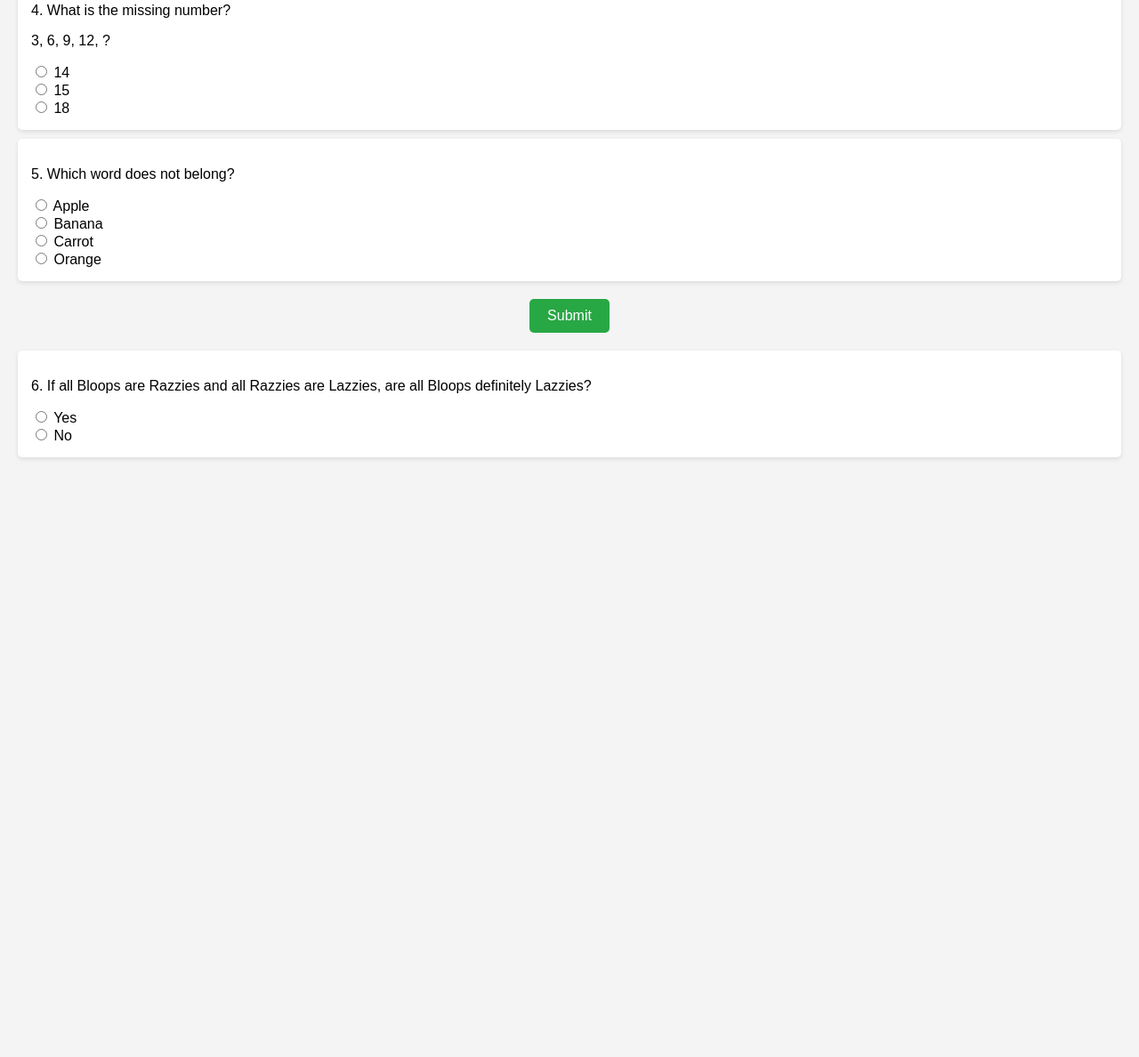
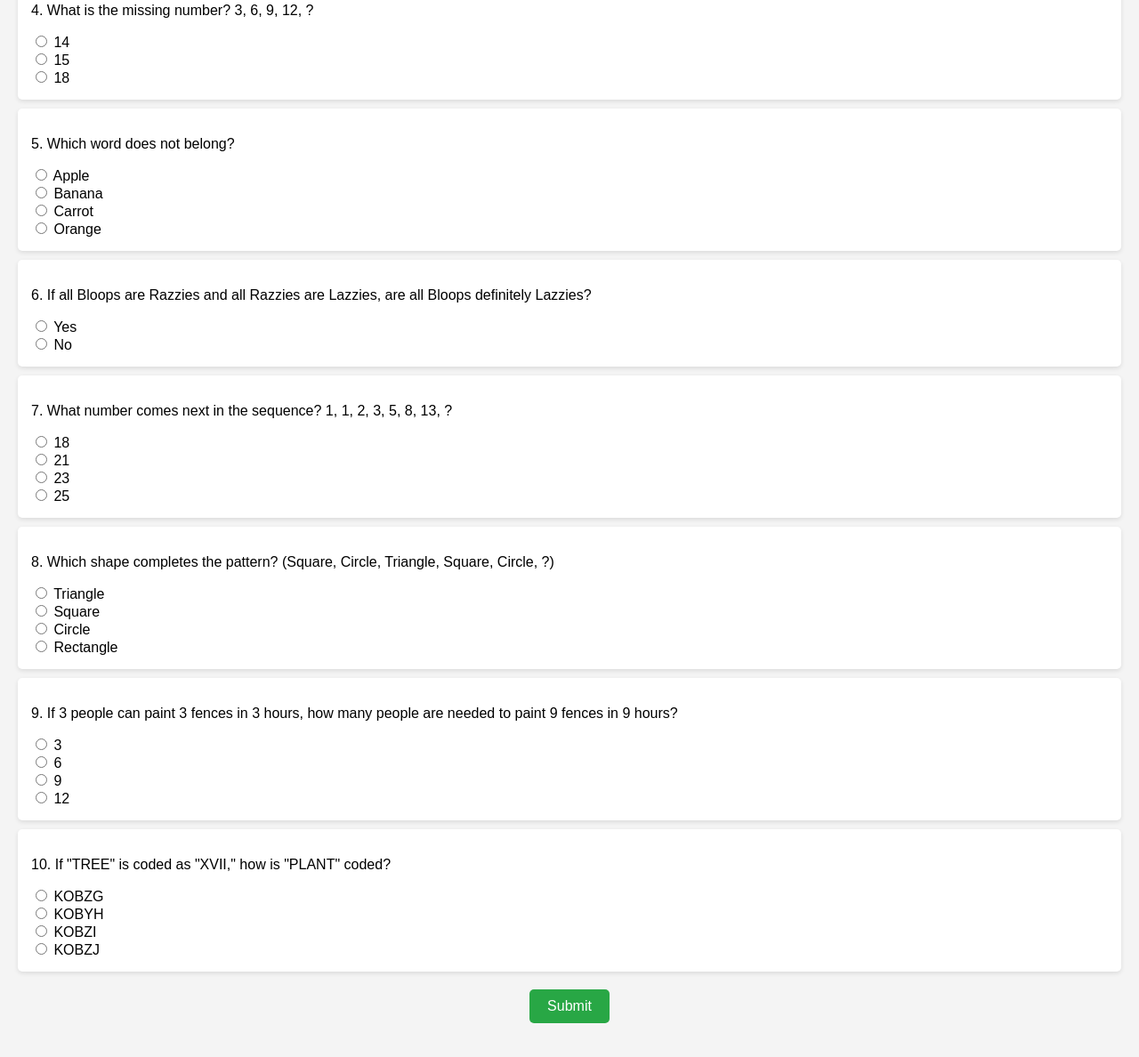
Before and after one commit to rbabakuliyev/IQ-test, a plain HTML site: page index.html in a window 1280 px wide. Shown: the part 578-1766 px from the top of the page at 89% size. Before the commit the page ends 1122 px from the top, so only its background shows below. Drawn offline with Linux system fonts and the light colour scheme.

Commit message:
Update index.html

```diff
--- a/index.html
+++ b/index.html
@@ -3,7 +3,7 @@
 <head>
   <meta charset="UTF-8">
   <meta name="viewport" content="width=device-width, initial-scale=1.0">
-  <title>Traditional IQ Test</title>
+  <title>Traditional and Advanced IQ Test</title>
   <style>
     body {
       font-family: Arial, sans-serif;
@@ -45,9 +45,9 @@
   </style>
 </head>
 <body>
-  <h1>Traditional IQ Test</h1>
+  <h1>Traditional and Advanced IQ Test</h1>
   <div id="quiz">
-    <!-- Question 1 -->
+    <!-- Traditional Questions -->
     <div class="question">
       <p>1. What number comes next in the sequence? 2, 4, 6, 8, ?</p>
       <input type="radio" name="q1" value="a"> 9<br>
@@ -55,7 +55,6 @@
       <input type="radio" name="q1" value="c"> 12<br>
     </div>
 
-    <!-- Question 2 -->
     <div class="question">
       <p>2. Which shape does not belong?</p>
       <input type="radio" name="q2" value="a"> Circle<br>
@@ -64,29 +63,64 @@
       <input type="radio" name="q2" value="d"> Hexagon<br>
     </div>
 
-    <!-- Question 3 -->
     <div class="question">
       <p>3. If all Bloops are Razzies and all Razzies are Lazzies, are all Bloops definitely Lazzies?</p>
       <input type="radio" name="q3" value="a"> Yes<br>
       <input type="radio" name="q3" value="b"> No<br>
     </div>
 
-    <!-- Question 4 -->
     <div class="question">
-      <p>4. What is the missing number?</p>
-      <p>3, 6, 9, 12, ?</p>
+      <p>4. What is the missing number? 3, 6, 9, 12, ?</p>
       <input type="radio" name="q4" value="a"> 14<br>
       <input type="radio" name="q4" value="b"> 15<br>
       <input type="radio" name="q4" value="c"> 18<br>
     </div>
 
-    <!-- Question 5 -->
     <div class="question">
       <p>5. Which word does not belong?</p>
       <input type="radio" name="q5" value="a"> Apple<br>
       <input type="radio" name="q5" value="b"> Banana<br>
       <input type="radio" name="q5" value="c"> Carrot<br>
       <input type="radio" name="q5" value="d"> Orange<br>
+    </div>
+
+    <!-- Advanced Questions -->
+    <div class="question">
+      <p>6. If all Bloops are Razzies and all Razzies are Lazzies, are all Bloops definitely Lazzies?</p>
+      <input type="radio" name="q6" value="a"> Yes<br>
+      <input type="radio" name="q6" value="b"> No<br>
+    </div>
+
+    <div class="question">
+      <p>7. What number comes next in the sequence? 1, 1, 2, 3, 5, 8, 13, ?</p>
+      <input type="radio" name="q7" value="a"> 18<br>
+      <input type="radio" name="q7" value="b"> 21<br>
+      <input type="radio" name="q7" value="c"> 23<br>
+      <input type="radio" name="q7" value="d"> 25<br>
+    </div>
+
+    <div class="question">
+      <p>8. Which shape completes the pattern? (Square, Circle, Triangle, Square, Circle, ?)</p>
+      <input type="radio" name="q8" value="a"> Triangle<br>
+      <input type="radio" name="q8" value="b"> Square<br>
+      <input type="radio" name="q8" value="c"> Circle<br>
+      <input type="radio" name="q8" value="d"> Rectangle<br>
+    </div>
+
+    <div class="question">
+      <p>9. If 3 people can paint 3 fences in 3 hours, how many people are needed to paint 9 fences in 9 hours?</p>
+      <input type="radio" name="q9" value="a"> 3<br>
+      <input type="radio" name="q9" value="b"> 6<br>
+      <input type="radio" name="q9" value="c"> 9<br>
+      <input type="radio" name="q9" value="d"> 12<br>
+    </div>
+
+    <div class="question">
+      <p>10. If "TREE" is coded as "XVII," how is "PLANT" coded?</p>
+      <input type="radio" name="q10" value="a"> KOBZG<br>
+      <input type="radio" name="q10" value="b"> KOBYH<br>
+      <input type="radio" name="q10" value="c"> KOBZI<br>
+      <input type="radio" name="q10" value="d"> KOBZJ<br>
     </div>
   </div>
   <button onclick="calculateScore()">Submit</button>
@@ -103,10 +137,15 @@
         q3: "a", // Yes
         q4: "b", // 15
         q5: "c", // Carrot
+        q6: "a", // Yes (Bloops are Lazzies)
+        q7: "b", // 21 (Fibonacci)
+        q8: "a", // Triangle
+        q9: "a", // 3 people
+        q10: "c", // KOBZI
       };
 
       // Check each question
-      for (let i = 1; i <= 5; i++) {
+      for (let i = 1; i <= 10; i++) {
         const questionName = `q${i}`;
         const selectedAnswer = document.querySelector(`input[name="${questionName}"]:checked`);
 
@@ -117,17 +156,12 @@
 
       // Display result
       const resultElement = document.getElementById("result");
-      resultElement.textContent = `Your score is ${score} out of 5.`;
+      resultElement.textContent = `Your score is ${score} out of 10.`;
 
       // Optional: Calculate IQ-like score (for fun)
-      const iqScore = (score / 5) * 100 + 60; // Arbitrary formula
+      const iqScore = (score / 10) * 100 + 60; // Arbitrary formula
       resultElement.textContent += ` (Approximate IQ: ${iqScore})`;
     }
   </script>
-  <div class="question">
-  <p>6. If all Bloops are Razzies and all Razzies are Lazzies, are all Bloops definitely Lazzies?</p>
-  <input type="radio" name="q6" value="a"> Yes<br>
-  <input type="radio" name="q6" value="b"> No<br>
-</div>
 </body>
 </html>
```
